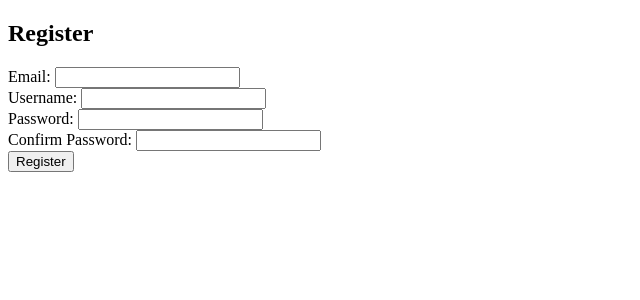
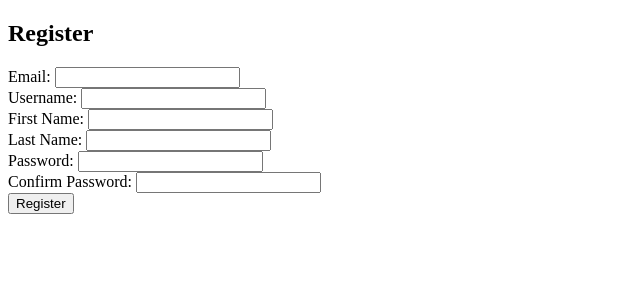
Before and after one commit to vennisabarfi/transport_app, a Django app: page /register/ in a window 1280 px wide. Shown: the top 300 px of the page, without its empty margins (0-640 px from the left). Run offline with Django 5.2, Linux system fonts and the light colour scheme.

Commit message:
Resolved all but register page. Trouble saving to db. Last step before ml

```diff
--- a/templates/register.html
+++ b/templates/register.html
@@ -17,6 +17,14 @@
             <input type="username" class="form-control" id="username" name="username" required>
         </div>
         <div class="form-group">
+            <label for="first_name">First Name:</label>
+            <input type="first_name" class="form-control" id="first_name" name="first_name" required>
+        </div>
+        <div class="form-group">
+            <label for="last_name">Last Name:</label>
+            <input type="last_name" class="form-control" id="last_name" name="last_name" required>
+        </div>
+        <div class="form-group">
             <label for="password">Password:</label>
             <input type="password" class="form-control" id="password" name="password" required>
         </div>
--- a/userRegistration/forms.py
+++ b/userRegistration/forms.py
@@ -1,7 +1,7 @@
 from django import forms
 from django.contrib.auth.forms import UserCreationForm
 from userRegistration.models import UserProfile # import userprofile from models.py
-from django.contrib.auth.hashers import make_password #save password in database
+from django.contrib.auth.hashers import MD5PasswordHasher #save password in database
 
 class UserRegistrationForm(UserCreationForm):
 
@@ -35,7 +35,7 @@ class UserRegistrationForm(UserCreationForm):
 
 
     def clean_first_name(self):
-        first_name = self.cleaned.get('first name')
+        first_name = self.cleaned_data.get('first name')
         if not first_name:
             message = "Please enter your first name"
             raise forms.ValidationError(message)
@@ -43,7 +43,7 @@ class UserRegistrationForm(UserCreationForm):
 
 
     def clean_last_name(self):
-        last_name = self.cleaned.get('last name')
+        last_name = self.cleaned_data.get('last name')
         if not last_name:
             message = "Please enter your last name"
             raise forms.ValidationError(message)
@@ -57,7 +57,7 @@ class UserRegistrationForm(UserCreationForm):
         user.email = self.cleaned_data['email']
         user.first_name = self.cleaned_data['first_name']
         user.last_name = self.cleaned_data['last_name']
-        user.password = make_password(self.cleaned_data['password'])
+        user.password = MD5PasswordHasher(self.cleaned_data['password'])
         if commit:
             user.save()
         return user
--- a/userRegistration/models.py
+++ b/userRegistration/models.py
@@ -2,7 +2,7 @@ from django.db import models
 from django.contrib.auth.models import AbstractUser, BaseUserManager
 from django.utils import timezone
 from django.utils.translation import gettext_lazy as _ #allow internationalization
-from django.contrib.auth.hashers import make_password
+from django.contrib.auth.hashers import BCryptSHA256PasswordHasher
 
 
 
@@ -23,7 +23,7 @@ class UserManager(BaseUserManager):
         email = self.normalize_email(email)
         username = username.strip()
         user = self.model(username=username, email=email, **extra_fields)
-        user.make_password(password)
+        user.BCryptSHA256PasswordHasher(password)
         user.save(using=self._db)
         return user
     # manage admins
@@ -38,7 +38,7 @@ class AdminManager(BaseUserManager):
         email = self.normalize_email(email)
         username = username.strip()
         admin_user = self.model(username=username, email=email, **extra_fields)
-        admin_user.make_password(password)
+        admin_user.MD5PasswordHasher(password)
         admin_user.save(using=self._db)
         return admin_user
 
@@ -74,7 +74,7 @@ class AdminGroup(models.Model):
 class UserProfile(models.Model):
     username = models.CharField(
         _("username"),
-        max_length = 255,
+        # max_length = 255,
         unique=True,
         blank=False,
         help_text=_("Required. 255 characters or fewer. Only Alphanumeric characters"),
@@ -84,10 +84,9 @@ class UserProfile(models.Model):
         },
         )
 
-
     email = models.EmailField(
         _("email"),
-        max_length = 225, #change this if need be
+        # max_length = 225, #change this if need be
         blank = False,
         unique = True,
         default = 'user@email.com',
@@ -101,7 +100,7 @@ class UserProfile(models.Model):
 
     first_name  = models.CharField(
         _("first name"),
-          max_length=150,
+        #   max_length=150,
           null=True,
           blank=False,
           error_messages={
@@ -109,7 +108,7 @@ class UserProfile(models.Model):
           })
     last_name  = models.CharField(
         _("last name"),
-          max_length=150,
+        #   max_length=150,
           null=True,
           blank=False,
           error_messages={
--- a/userRegistration/views.py
+++ b/userRegistration/views.py
@@ -23,15 +23,21 @@ def register(request):
     if request.method == "POST":
         form = UserRegistrationForm(request.POST)
         if form.is_valid():
-            form.save()
+            user = form.save(commit=True)
+            UserProfile.objects.create(
+                username =request.POST.get('username'),
+                email = request.POST.get('email'),
+                first_name = request.POST.get('first_name'),
+                last_name = request.POST.get('last_name')
+            )
             user = auth.authenticate(email=request.POST.get('email'),
                                      password=request.POST.get('password1'))
-        if user:
-            send_mail(request,user)
-            messages.info(request, "Thank you for signing up!"
-                           "You have logged in successfully.", extra_tags ='alert alert-success')
+            # if user:
+            #     send_mail(request,user)
+            #     messages.info(request, "Thank you for signing up!"
+            #                "You have logged in successfully.", extra_tags ='alert alert-success')
             auth.login(request, user)
-            return redirect(reverse('profile')) #redirect to profile page
+            return redirect('profile') #redirect to profile page
         else: #login error message
             messages.error(request, "Unable to log in. Please contact us or your admin",
                            extra_tags='alert alert-danger')
```
Also changed, not shown: userRegistration/migrations/0009_alter_userprofile_first_name_and_more.py (added), userRegistration/migrations/0010_alter_userprofile_email_alter_userprofile_first_name_and_more.py (added).
